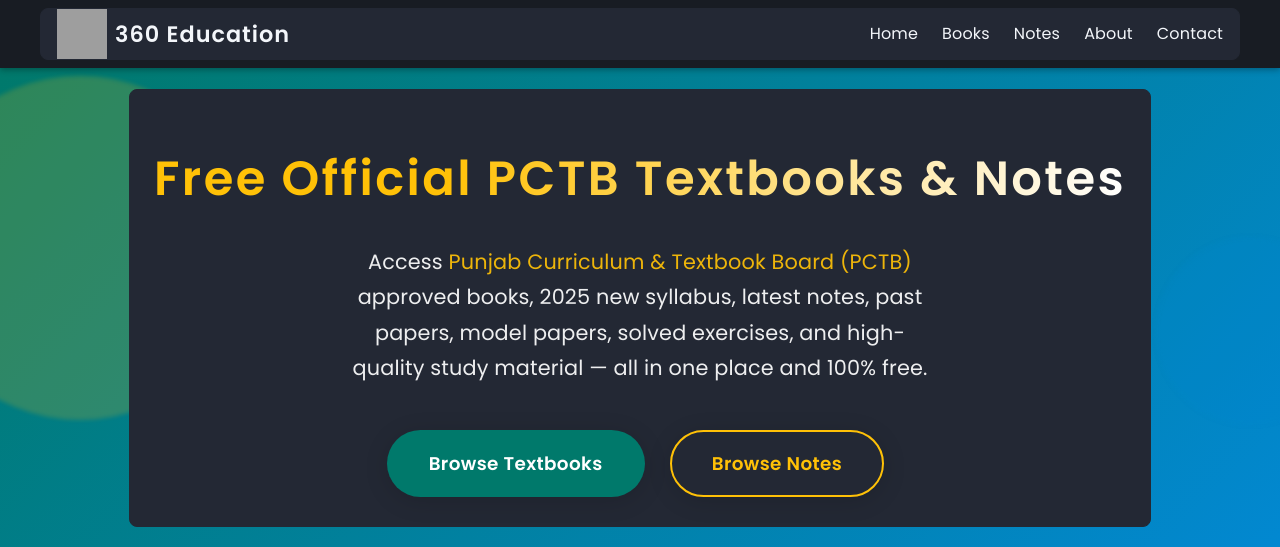
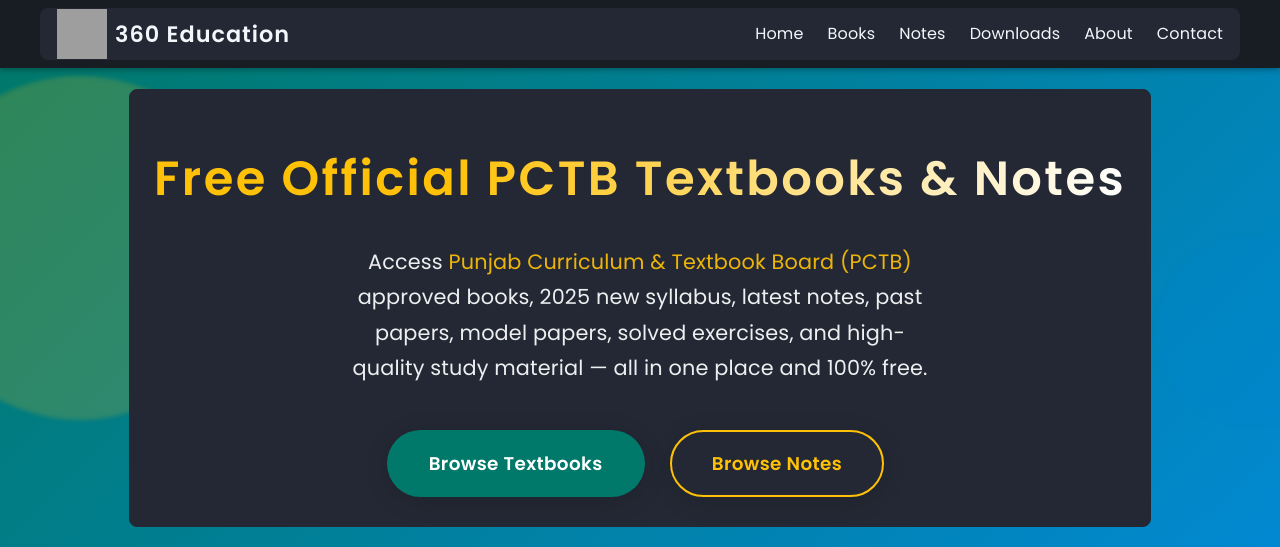
Before and after one commit to 360MuslimExperts/edu, a PHP site: page /index.php in a window 1280 px wide. Shown: the top 547 px of the page. Run offline with PHP 8.4, Linux system fonts and the light colour scheme; some libraries are stand-ins or nearby versions; grey boxes are pictures that could not be loaded.

Commit message:
added downloads option in header

```diff
--- a/header.php
+++ b/header.php
@@ -29,12 +29,10 @@ function isActive($path) {
         <li>
           <a href="/notes" class="<?php echo isActive('/notes'); ?>" <?php if (isActive('/notes')) echo 'aria-current="page"'; ?>>Notes</a>
         </li>
-        <!-- Optionally add a syllabus link if available -->
-        <!--
         <li>
-          <a href="/syllabus" class="<?php echo isActive('/syllabus'); ?>" <?php if (isActive('/syllabus')) echo 'aria-current="page"'; ?>>2025 Syllabus</a>
+          <a href="/downloads" class="<?php echo isActive('/downloads'); ?>" <?php if (isActive('/downloads')) echo 'aria-current="page"'; ?>>Downloads</a>
         </li>
-        -->
+
         <li>
           <a href="https://ibt.360muslimexperts.com" target="_blank" rel="noopener noreferrer" aria-label="About 360 Muslim Experts">About</a>
         </li>
```
